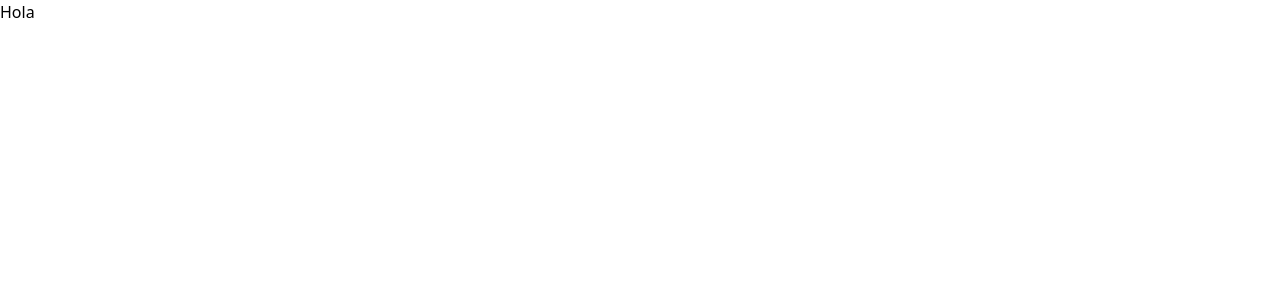
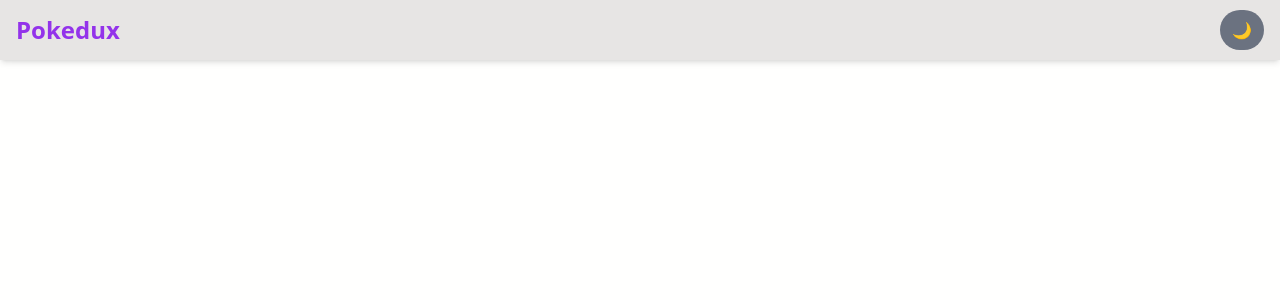
Before and after one commit to JMRodriguez-work/pokedux, a React (Vite) app: page / in a window 1280 px wide. Shown: the top 300 px of the page. Built offline with nearby package versions, Linux system fonts and the light colour scheme.

Commit message:
ADD: DarkMode and NavBar component

```diff
--- a/index.html
+++ b/index.html
@@ -1,5 +1,5 @@
 <!DOCTYPE html>
-<html lang="en">
+<html lang="en" class="dark">
   <head>
     <meta charset="UTF-8" />
     <meta name="viewport" content="width=device-width, initial-scale=1.0" />
--- a/package.json
+++ b/package.json
@@ -18,7 +18,9 @@
     "@vitejs/plugin-react": "^3.1.0",
     "autoprefixer": "^10.4.13",
     "postcss": "^8.4.21",
+    "standard": "^17.0.0",
     "tailwindcss": "^3.2.7",
     "vite": "^4.1.0"
   }
+
 }
--- a/src/App.jsx
+++ b/src/App.jsx
@@ -1,7 +1,11 @@
+import React from "react";
+import { Navbar } from './components/index'
+
 function App() {
+
   return (
-    <div className="">
-      <h1>Hola</h1>
+    <div className="bg-[#fffffe] dark:bg-[#0f0e17] w-screen h-screen ease-in-out duration-200">
+      <Navbar />
     </div>
   );
 }
--- /dev/null
+++ b/src/components/Navbar.jsx
@@ -0,0 +1,23 @@
+import React from "react";
+import useColorMode from '../hooks/useColorMode'
+
+const Navbar = () => {
+  const [colorMode, setColorMode] = useColorMode();
+
+  const handleColorMode = () => {
+    setColorMode(colorMode === "light" ? "dark" : "light");
+  };
+  return (
+    <div className="flex justify-between bg-stone-200 dark:bg-gray-800 dark:text-stone-200 w-screen px-4 py-2 h-[60px] items-center fixed top-0 shadow-md">
+      <h1 className="font-bold text-2xl text-purple-600">Pokedux</h1>
+      <button
+        onClick={handleColorMode}
+        className="bg-gray-500  text-white dark:text-black capitalize rounded-full px-3 py-2 hover:opacity-70 ease duration-100"
+      >
+        {colorMode === "dark" ? "☀" : "🌙"}
+      </button>
+    </div>
+  );
+};
+
+export { Navbar };
--- /dev/null
+++ b/src/components/index.js
@@ -0,0 +1 @@
+export { Navbar } from './Navbar'
--- /dev/null
+++ b/src/hooks/useColorMode.jsx
@@ -0,0 +1,19 @@
+import { useEffect } from "react";
+import useLocalStorage from "./useLocalStorage";
+
+const useColorMode = () => {
+  const [colorMode, setColorMode] = useLocalStorage("color-mode", "light");
+
+  useEffect(() => {
+    const className = "dark";
+    const htmlClasses = window.document.documentElement.classList;
+
+    colorMode === "dark"
+      ? htmlClasses.add(className)
+      : htmlClasses.remove(className);
+  }, [colorMode]);
+
+  return [colorMode, setColorMode];
+};
+
+export default useColorMode;
--- /dev/null
+++ b/src/hooks/useLocalStorage.jsx
@@ -0,0 +1,38 @@
+/* eslint-disable semi */
+import { useState, useEffect } from "react";
+
+const useLocalStorage = (key, initialValue) => {
+  // State to store our value
+  // Pass initial state function to useState so logic is only executed once
+  const [storedValue, setStoredValue] = useState(() => {
+    try {
+      // Get from local storage by key
+      const item = window.localStorage.getItem(key);
+      // Parse stored json or if none return initialValue
+      return item ? JSON.parse(item) : initialValue;
+    } catch (error) {
+      // If error also return initialValue
+      console.log(error);
+      return initialValue;
+    }
+  });
+
+  // useEffect to update local storage when the state changes
+  useEffect(() => {
+    try {
+      // Allow value to be a function so we have same API as useState
+      const valueToStore =
+        typeof storedValue === "function"
+          ? storedValue(storedValue)
+          : storedValue;
+      // Save state
+      window.localStorage.setItem(key, JSON.stringify(valueToStore));
+    } catch (error) {
+      console.log(error);
+    }
+  }, [key, storedValue]);
+
+  return [storedValue, setStoredValue];
+};
+
+export default useLocalStorage;
--- a/tailwind.config.cjs
+++ b/tailwind.config.cjs
@@ -1,5 +1,6 @@
 /** @type {import('tailwindcss').Config} */
 module.exports = {
+  darkMode: "class",
   content: ["./index.html", "./src/**/*.{js,ts,jsx,tsx}"],
   theme: {
     extend: {},
```
Also changed, not shown: 1 other file (tests, documents, lock files or other folders).
